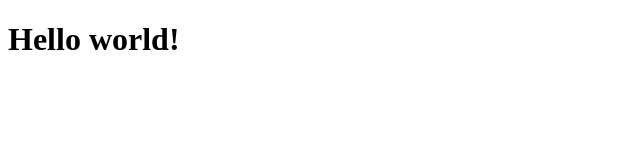
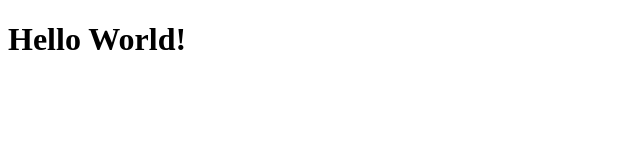
Before and after one commit to skytop44/git_test, a plain HTML site: page html-boilerplate/index.html in a window 1280 px wide. Shown: the full height of the page, 0-640 px from the left. Drawn offline with Linux system fonts and the light colour scheme.

Commit message:
html-boilerplate/index.html

```diff
--- a/html-boilerplate/index.html
+++ b/html-boilerplate/index.html
@@ -3,9 +3,9 @@
 <head>
     <meta charset="UTF-8">
     <meta name="viewport" content="width=device-width, initial-scale=1.0">
-    <title>My first website!</title>
+    <title>My First Website!</title>
 </head>
 <body>
-    <h1>Hello world!</h1>
+    <h1>Hello World!</h1>
 </body>
 </html>
```
